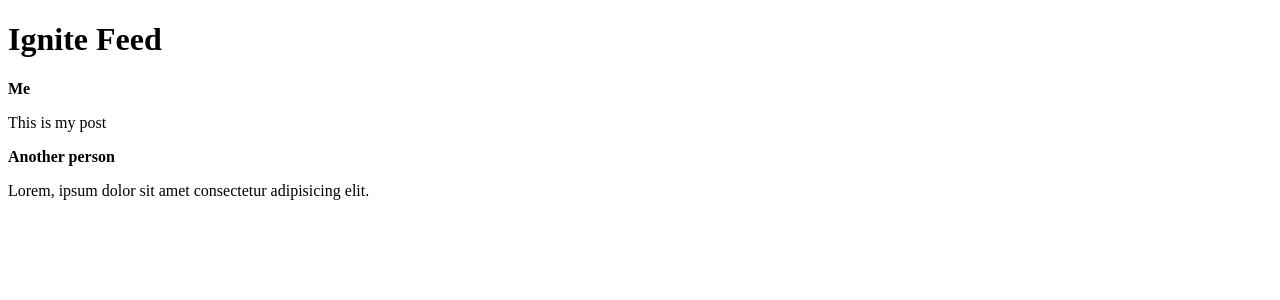
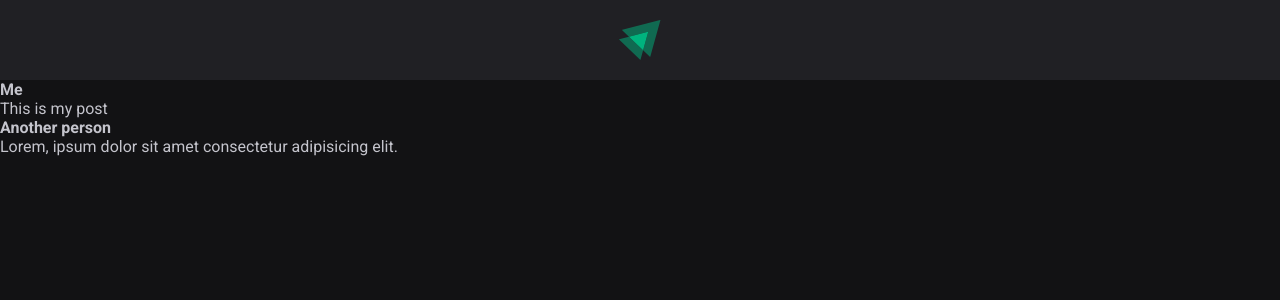
Before and after one commit to MarianaSavoldi/IgniteFeed, a React (Vite) app in the folder feed-project/: page / in a window 1280 px wide. Shown: the top 300 px of the page. Built offline with nearby package versions, Linux system fonts and the light colour scheme.

Commit message:
feat: create and apply a Header component

```diff
--- a/feed-project/src/App.jsx
+++ b/feed-project/src/App.jsx
@@ -1,10 +1,12 @@
 import {Post} from "./Post";
+import { Header } from "./components/Header";
+import './global.css'
 
 export function App() {
 
   return (
     <>
-      <h1>Ignite Feed</h1>
+      <Header/>
       <Post author='Me' content='This is my post'/>
       <Post author='Another person' content='Lorem, ipsum dolor sit amet consectetur adipisicing elit.'/>
     </>
--- /dev/null
+++ b/feed-project/src/components/Header.jsx
@@ -0,0 +1,10 @@
+import styles from './Header.module.css'
+import igniteLogo from '../assets/ignite-logo.svg'
+
+export function Header() {
+  return (
+    <header className={styles.header}>
+      <img src={igniteLogo} alt="Ignite Logo" />
+    </header>
+  )
+}
--- /dev/null
+++ b/feed-project/src/components/Header.module.css
@@ -0,0 +1,10 @@
+.header {
+  background: var(--gray-800);
+  display: flex;
+  justify-content: center;
+  padding: 1.25rem 0;
+}
+
+.header img {
+  height: 2.5rem;
+}
```
